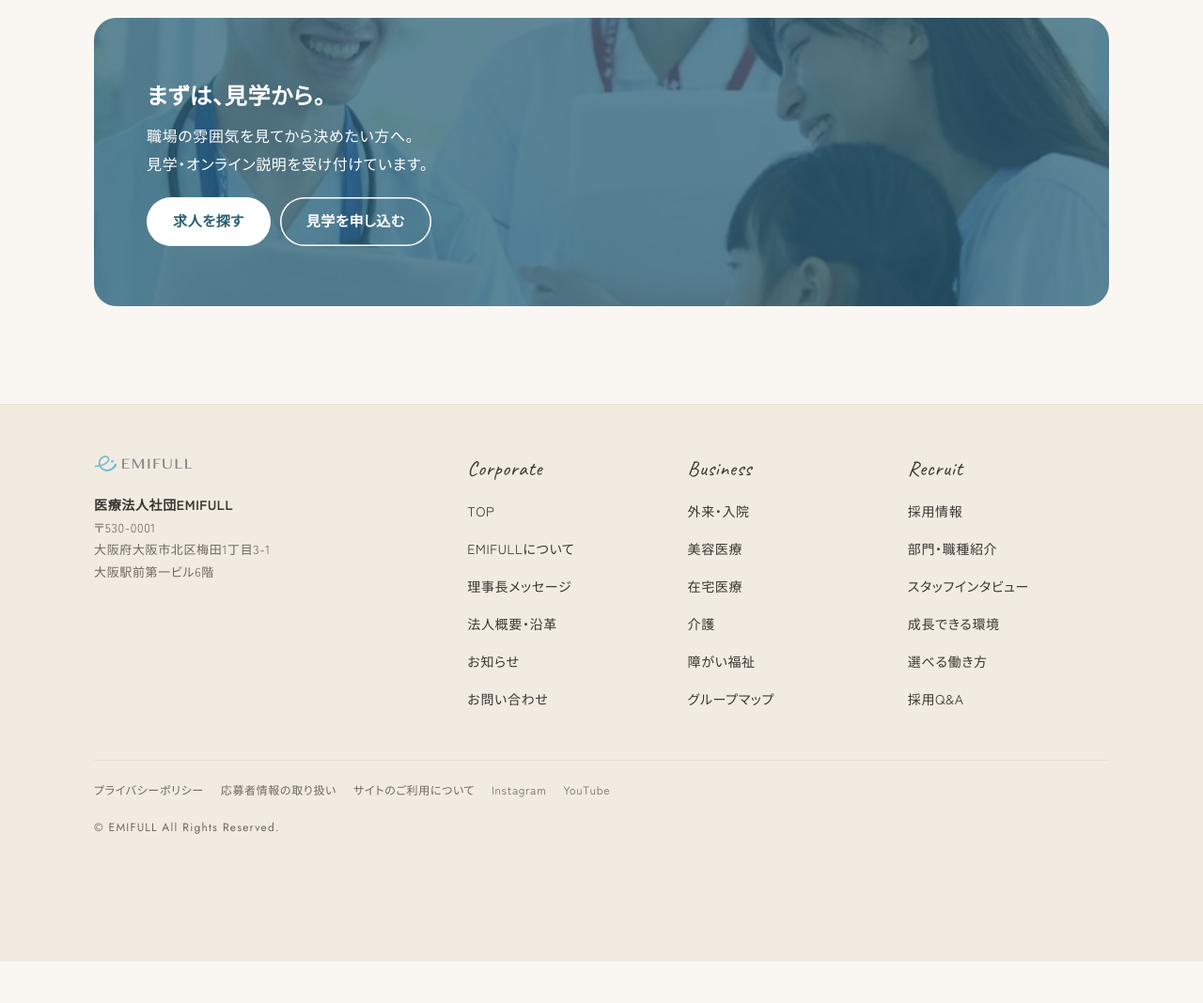
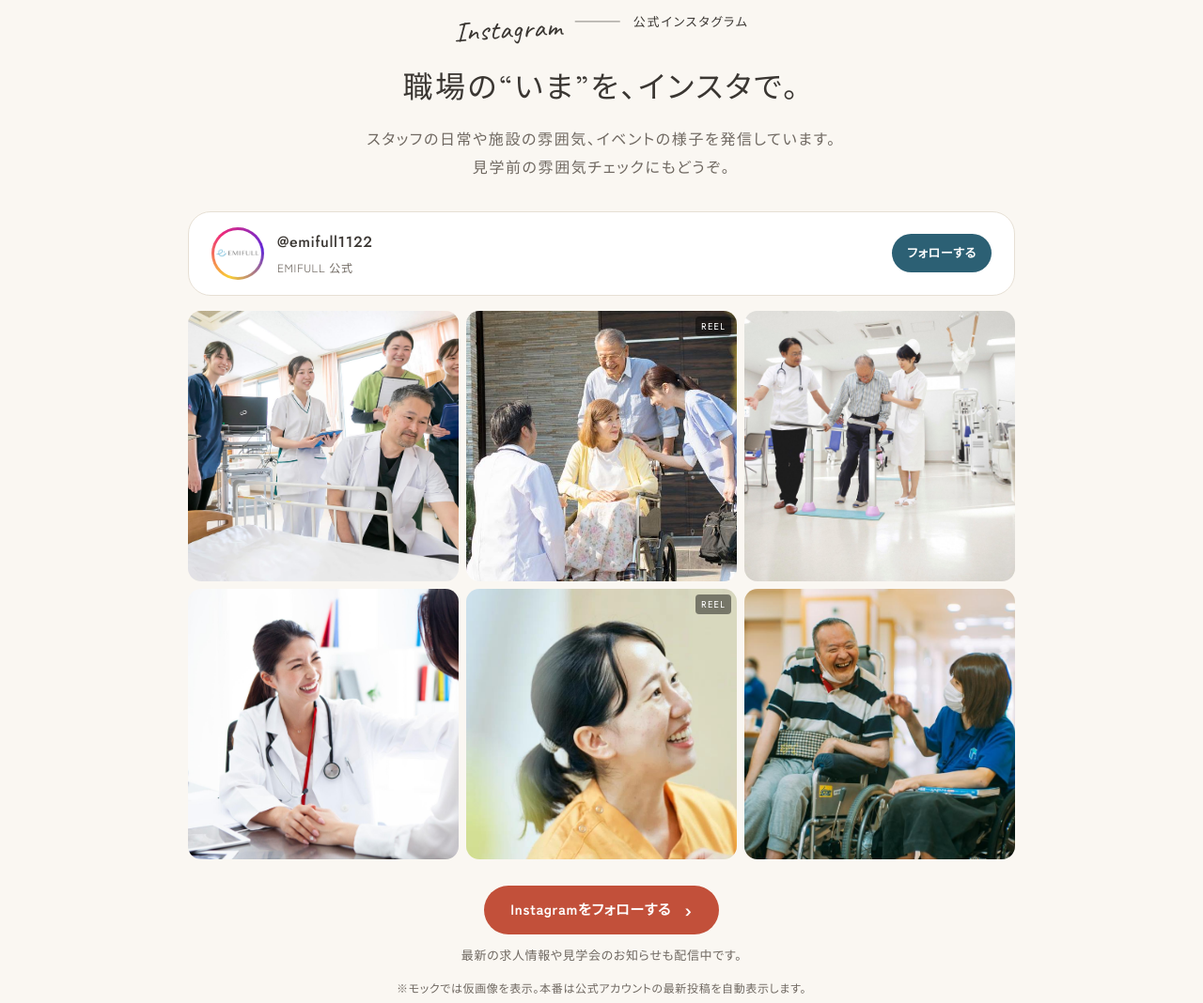
Before and after one commit to yoshidashintaro/corporate, a plain HTML site: page recruit.html in a window 1280 px wide. Shown: the part 5326-6394 px from the top of the page at 94% size. Before the commit the page ends 6350 px from the top, so only its background shows below. Drawn offline with Linux system fonts and the light colour scheme; a web font is replaced by a local one.

Commit message:
Add files via upload

```diff
--- a/assets/main.js
+++ b/assets/main.js
@@ -196,7 +196,7 @@
             <div><h4>Recruit</h4><ul><li><a href="recruit.html">採用情報</a></li><li><a href="recruit.html#work">部門・職種紹介</a></li><li><a href="interview.html">スタッフインタビュー</a></li><li><a href="recruit.html#system">成長できる環境</a></li><li><a href="recruit.html#system">選べる働き方</a></li><li><a href="recruit.html#faq">採用Q&amp;A</a></li></ul></div>
           </nav>
         </div>
-        <div class="foot-sub"><a href="#">プライバシーポリシー</a><a href="#">応募者情報の取り扱い</a><a href="#">サイトのご利用について</a><a href="#">Instagram</a><a href="#">YouTube</a></div>
+        <div class="foot-sub"><a href="#">プライバシーポリシー</a><a href="#">応募者情報の取り扱い</a><a href="#">サイトのご利用について</a><a href="https://www.instagram.com/emifull1122/" target="_blank" rel="noopener">Instagram</a><a href="#">YouTube</a></div>
         <p class="copyright">© EMIFULL All Rights Reserved.</p>
       </div>
     </footer>`;
--- a/assets/style.css
+++ b/assets/style.css
@@ -1003,3 +1003,28 @@ body[data-site="corp"] .drawer { inset: 0; padding-top: 84px; z-index: 48; }
   .voice__photo { width: 104px; height: 104px; }
   .voice__video { align-self: start; }
 }
+
+/* ===== 採用：Instagram紹介 ===== */
+.ig { max-width: 880px; margin: 0 auto; }
+.ig__profile { display: flex; align-items: center; gap: 14px; padding: 14px 16px; background: #fff; border: 1px solid var(--c-line); border-radius: var(--radius-l); text-decoration: none; color: var(--c-text); margin-bottom: 16px; }
+.ig__avatar { flex: none; width: 56px; height: 56px; border-radius: 50%; padding: 3px; background: conic-gradient(from 200deg, #f9ce34, #ee2a7b, #6228d7, #f9ce34); }
+.ig__avatar img { width: 100%; height: 100%; border-radius: 50%; object-fit: contain; background: #fff; border: 2px solid #fff; }
+.ig__id { display: grid; min-width: 0; flex: 1; }
+.ig__id b { font-family: var(--font-en); font-weight: 500; letter-spacing: .04em; overflow: hidden; text-overflow: ellipsis; }
+.ig__id small { font-size: 12px; color: var(--c-muted); }
+.ig__follow { flex: none; font-size: 13px; font-weight: 700; color: #fff; background: var(--c-brand-deep); border-radius: 99px; padding: 8px 16px; }
+.ig__profile:hover .ig__follow { background: var(--c-brand-ink); }
+.ig__grid { list-style: none; margin: 0; padding: 0; display: grid; grid-template-columns: repeat(3, 1fr); gap: 4px; border-radius: var(--radius-m); overflow: hidden; }
+.ig__grid a { position: relative; display: block; aspect-ratio: 1; overflow: hidden; }
+.ig__grid img { width: 100%; height: 100%; object-fit: cover; transition: transform .3s; }
+.ig__grid a:hover img { transform: scale(1.05); }
+.ig__badge { position: absolute; top: 6px; right: 6px; font-family: var(--font-en); font-size: 10px; letter-spacing: .12em; color: #fff; background: rgba(0,0,0,.45); border-radius: 4px; padding: 1px 6px; }
+.ig__cta { text-align: center; margin-top: 28px; }
+.ig__cta p { margin: 10px 0 0; font-size: 13px; color: var(--c-muted); }
+.ig + .sample-note { text-align: center; }
+@media (min-width: 768px) {
+  .ig__grid { gap: 8px; border-radius: 0; }
+  .ig__grid a { border-radius: var(--radius-m); }
+  .ig__profile { padding: 16px 24px; }
+}
+@media (prefers-reduced-motion: reduce) { .ig__grid img { transition: none; } }
--- a/recruit.html
+++ b/recruit.html
@@ -131,6 +131,37 @@
     </div>
   </section>
 
+  <!-- Instagram -->
+  <section class="section" id="instagram" data-req="Instagramフィード（本番はGraph API連携 or 埋め込みウィジェットで最新投稿を自動表示）">
+    <div class="container">
+      <div class="sec-head sec-head--center"><span class="eyebrow">Instagram <small>公式インスタグラム</small></span><h2 class="h-sec">職場の“いま”を、インスタで。</h2>
+        <p class="lead">スタッフの日常や施設の雰囲気、イベントの様子を発信しています。<br>見学前の雰囲気チェックにもどうぞ。</p></div>
+
+      <div class="ig">
+        <a class="ig__profile" href="https://www.instagram.com/emifull1122/" target="_blank" rel="noopener">
+          <span class="ig__avatar"><img src="img/logo.webp" alt=""></span>
+          <span class="ig__id"><b>@emifull1122</b><small>EMIFULL 公式</small></span>
+          <span class="ig__follow">フォローする</span>
+        </a>
+
+        <ul class="ig__grid">
+          <li><a href="https://www.instagram.com/emifull1122/" target="_blank" rel="noopener" aria-label="Instagramの投稿を見る（新しいタブ）"><img src="img/ward-team.jpg" alt="" loading="lazy"></a></li>
+          <li><a href="https://www.instagram.com/emifull1122/" target="_blank" rel="noopener" aria-label="Instagramの投稿を見る（新しいタブ）"><img src="img/home-outdoor.jpg" alt="" loading="lazy"><span class="ig__badge">REEL</span></a></li>
+          <li><a href="https://www.instagram.com/emifull1122/" target="_blank" rel="noopener" aria-label="Instagramの投稿を見る（新しいタブ）"><img src="img/rehab-walk.jpg" alt="" loading="lazy"></a></li>
+          <li><a href="https://www.instagram.com/emifull1122/" target="_blank" rel="noopener" aria-label="Instagramの投稿を見る（新しいタブ）"><img src="img/doctor-smile.jpg" alt="" loading="lazy"></a></li>
+          <li><a href="https://www.instagram.com/emifull1122/" target="_blank" rel="noopener" aria-label="Instagramの投稿を見る（新しいタブ）"><img src="img/nurse-child.jpg" alt="" loading="lazy"><span class="ig__badge">REEL</span></a></li>
+          <li><a href="https://www.instagram.com/emifull1122/" target="_blank" rel="noopener" aria-label="Instagramの投稿を見る（新しいタブ）"><img src="img/wheelchair-talk.jpg" alt="" loading="lazy"></a></li>
+        </ul>
+
+        <div class="ig__cta">
+          <a class="btn btn--primary btn--arrow" href="https://www.instagram.com/emifull1122/" target="_blank" rel="noopener">Instagramをフォローする</a>
+          <p>最新の求人情報や見学会のお知らせも配信中です。</p>
+        </div>
+      </div>
+      <p class="sample-note">※モックでは仮画像を表示。本番は公式アカウントの最新投稿を自動表示します。</p>
+    </div>
+  </section>
+
   <section class="section">
     <div class="container">
       <div class="cta-band"><img src="img/outpatient.jpg" alt="">
```
